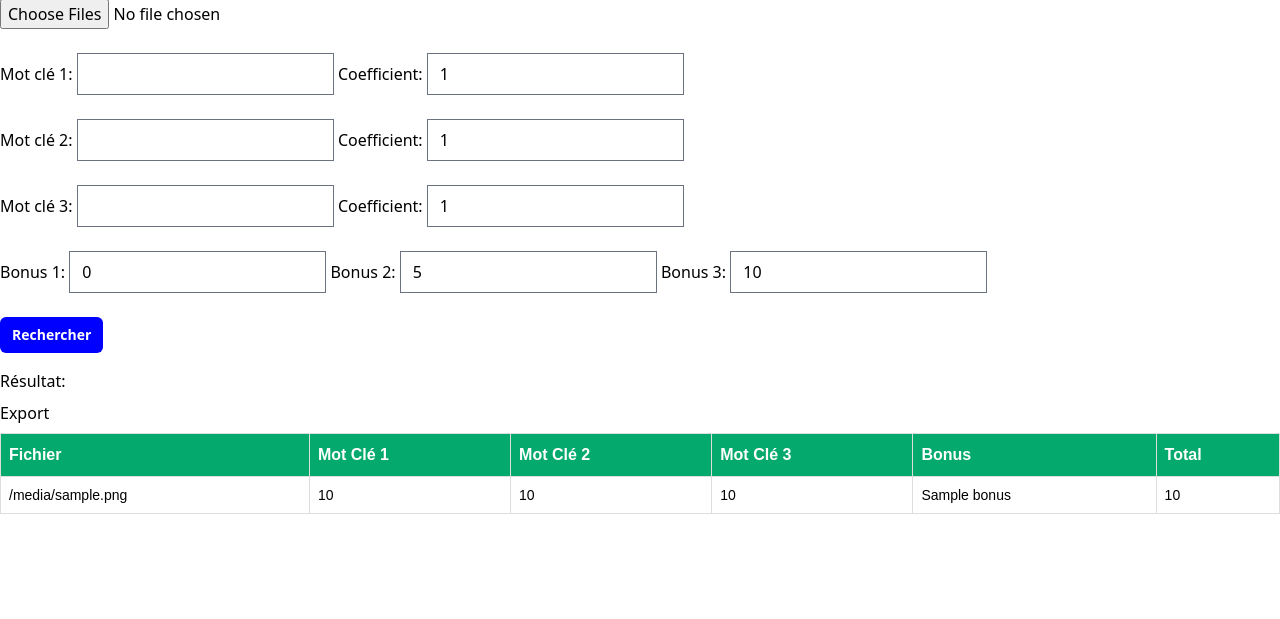
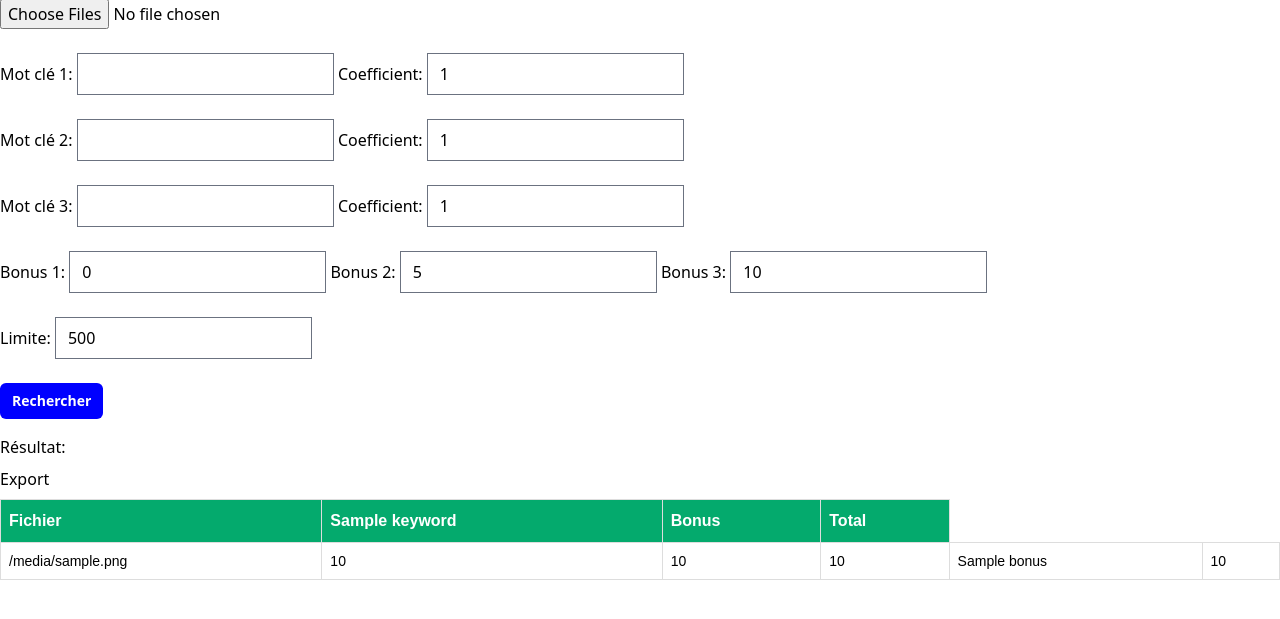
Before and after one commit to aminekha/cvReader, a Django app: template reader/templates/reader/index.html in a window 1280 px wide. Shown: the part 121-740 px from the top of the page. Run offline with Django 4.2, Linux system fonts and the light colour scheme; the template is opened without the code that fills it: most values are stand-ins (such as "Sample title", 1, 10 or a date in 2020); style sheets or scripts are compiled from the project's sources; some libraries are stand-ins or nearby versions.

Commit message:
Show keyword names in excel

```diff
--- a/reader/templates/reader/index.html
+++ b/reader/templates/reader/index.html
@@ -38,6 +38,12 @@
         <input type="number" name="bonus[]" id="bonus2" value="5" min="0" required>
         <label for="bonus2">Bonus 3:</label>
         <input type="number" name="bonus[]" id="bonus3" value="10" min="0" required>
+      </div>
+
+      <br>
+      <div>
+        <label for="limit">Limite:</label>
+        <input type="number" name="limit" id="limit" value="500" min="1"  required>
       </div>
 </div>
 </div>
@@ -82,9 +88,9 @@
       <tr>
         <th class="px-5 py-3 border-b-2 border-gray-200 bg-gray-100 text-left text-xs font-semibold text-gray-700 uppercase tracking-wider">Fichier</th>
 
-        <th class="px-5 py-3 border-b-2 border-gray-200 bg-gray-100 text-left text-xs font-semibold text-gray-700 uppercase tracking-wider">Mot Clé 1</th>
-        <th class="px-5 py-3 border-b-2 border-gray-200 bg-gray-100 text-left text-xs font-semibold text-gray-700 uppercase tracking-wider">Mot Clé 2</th>
-        <th class="px-5 py-3 border-b-2 border-gray-200 bg-gray-100 text-left text-xs font-semibold text-gray-700 uppercase tracking-wider">Mot Clé 3</th>
+        {% for keyword in keywords %}
+          <th class="px-5 py-3 border-b-2 border-gray-200 bg-gray-100 text-left text-xs font-semibold text-gray-700 uppercase tracking-wider">{{keyword}}</th>
+        {% endfor %}
         <th class="px-5 py-3 border-b-2 border-gray-200 bg-gray-100 text-left text-xs font-semibold text-gray-700 uppercase tracking-wider">Bonus</th>
 
         <th class="px-5 py-3 border-b-2 border-gray-200 bg-gray-100 text-left text-xs font-semibold text-gray-700 uppercase tracking-wider">Total</th>
@@ -107,6 +113,7 @@
     document.getElementById('export-btn').addEventListener('click', function () {
       // Loop over the table rows and extract data to create a JSON array
       var customersData = [];
+      var tableHead = document.querySelectorAll('#customers thead tr');
       var tableRows = document.querySelectorAll('#customers tbody tr');
       tableRows.forEach(function (row) {
         var data = {
@@ -119,6 +126,15 @@
         };
         customersData.push(data);
       });
+
+      tableHead.forEach(function (row) {
+        var data = {
+          keyword1: row.cells[1].textContent.trim(),
+          keyword2: row.cells[2].textContent.trim(),
+          keyword3: row.cells[3].textContent.trim(),
+        };
+        customersData.push(data);
+      })
 
       // Create a new hidden form element to send the data to the view
       var form = document.createElement('form');
```
Also changed, not shown: reader/views.py (+7 -6 lines).
